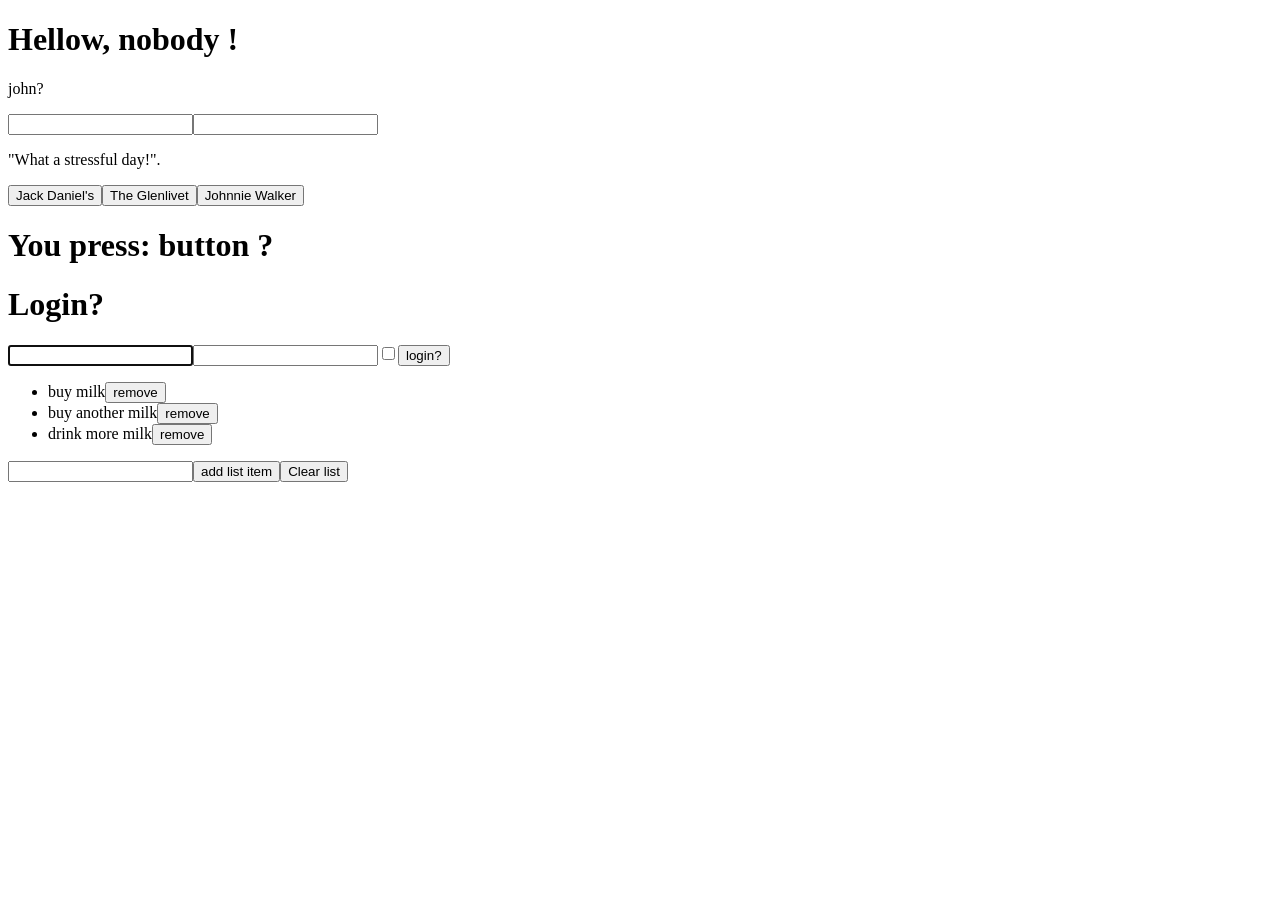
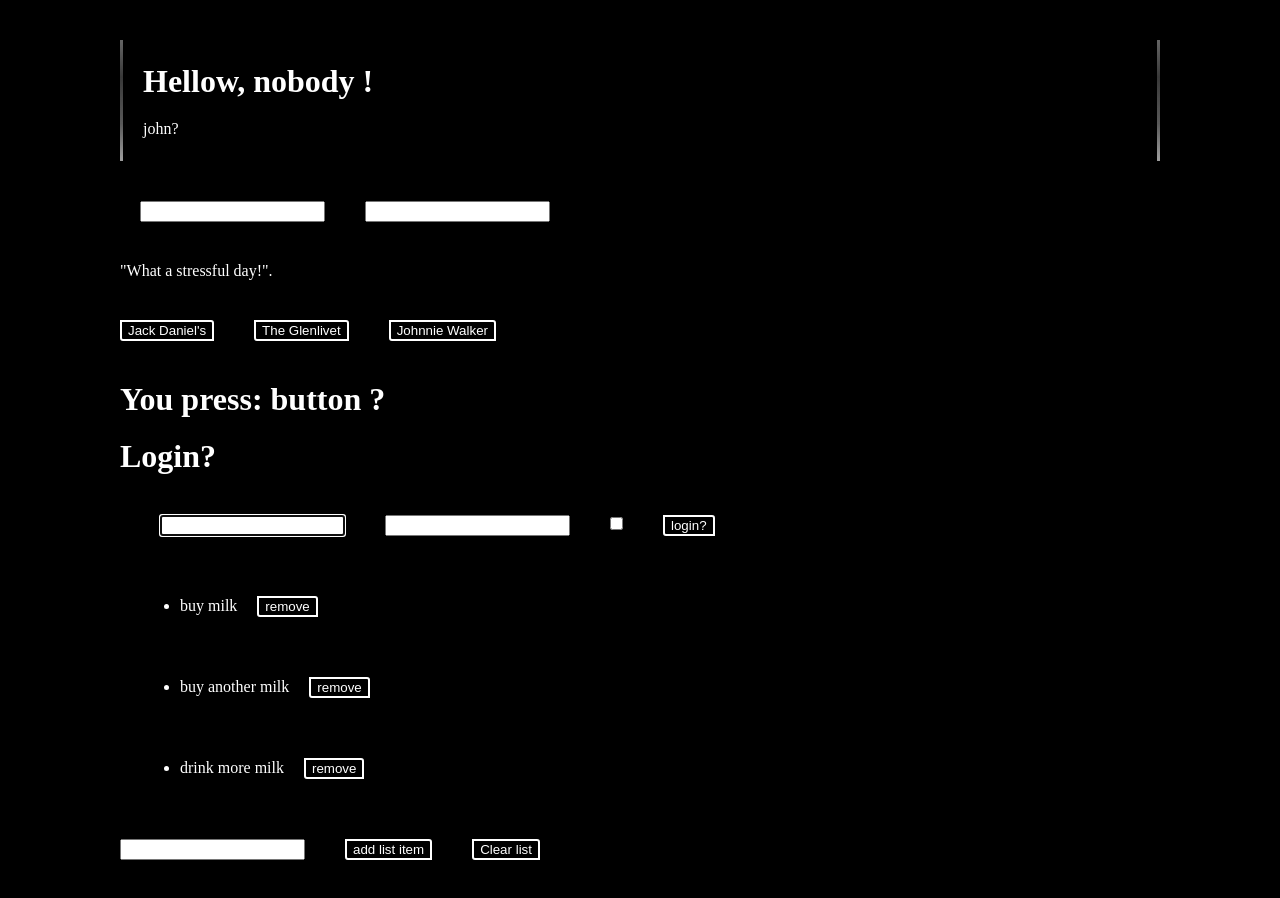
Before and after one commit to italoubialifernando/exerciseReact, a React (Create React App) app in the folder my-app/: page / in a window 1280 px wide. Shown: the top 898 px of the page. Before the commit the page ends 800 px from the top, so only its background shows below. Built offline with nearby package versions, Linux system fonts and the light colour scheme.

Commit message:
styling01

```diff
--- a/my-app/src/Wellcome.js
+++ b/my-app/src/Wellcome.js
@@ -2,7 +2,7 @@ import React from 'react'
 
 export class Wellcome extends React.Component {
     render() {
-        return <div>
+        return <div className='welcome'>
 
             {!!this.props.name && <h1>Hellow, {this.props.name}!</h1>}
             {!this.props.name && <h1>Hellow, nobody !</h1>}
--- /dev/null
+++ b/my-app/src/index.css
@@ -0,0 +1,54 @@
+* {
+    color: white;
+    margin: 20px;
+}
+
+body {
+    background-color: black
+}
+
+.welcome {
+    border-width: 3px;
+    border-style: solid;
+    border-image:
+        linear-gradient(to top,
+            rgba(255, 255, 255),
+            transparent 70%) 1 100%;
+    animation: border 7s ease-in-out infinite;
+}
+
+@keyframes border {
+    0% {
+        border-image:
+            linear-gradient(to top,
+                rgba(255, 255, 255),
+                transparent 70%) 1 100%;
+    }
+
+    50% {
+        border-image:
+            linear-gradient(to bottom,
+                rgba(255, 255, 255),
+                transparent 70%) 1 100%;
+    }
+
+    100% {
+        border-image:
+            linear-gradient(to top,
+                rgba(255, 255, 255),
+                transparent 70%) 1 100%;
+    }
+
+
+}
+
+
+input {
+    color: black;
+}
+
+button {
+    background-color: transparent;
+    border-radius: 0px 3px 0px 3px;
+    border: 2px solid white;
+}
--- a/my-app/src/index.js
+++ b/my-app/src/index.js
@@ -1,5 +1,6 @@
 import ReactDOM from "react-dom"
 import { App } from './App'
+import "./index.css"
 
 const root = document.querySelector("#root")
 
```
